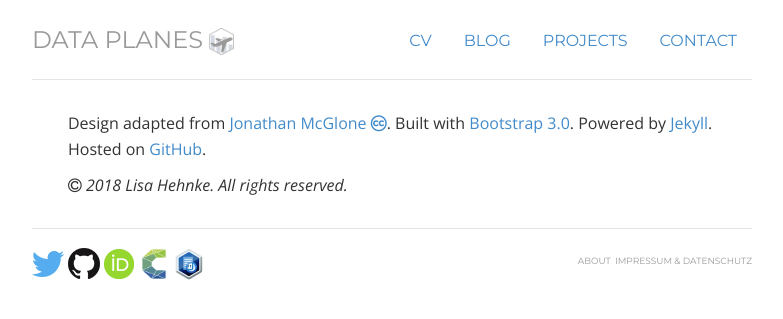
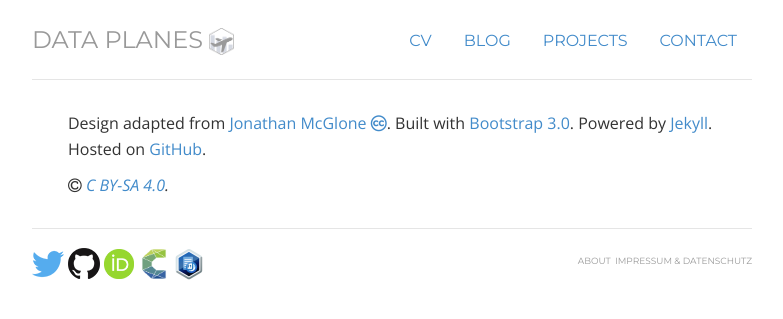
Before and after one commit to lhehnke/lhehnke.github.io, a Jekyll site: the page built from about/index.html, in a window 1280 px wide. Shown: the top 319 px of the page, without its empty margins (248-1031 px from the left). Built offline with Jekyll 4.4.1, drawn with Linux system fonts in a browser that asks for light colours; nearby versions of some CDN libraries.

Commit message:
Update to CC license

```diff
--- a/about/index.html
+++ b/about/index.html
@@ -20,6 +20,6 @@ description: Credits and information about lhehnke.github.io.
 			  Powered by <a href="https://jekyllrb.com/" target="_blank">Jekyll</a>.
 			  Hosted on <a href="https://github.com/" target="_blank">GitHub</a>.<br></p>
 
-			  <p><i class="fa fa-copyright"> </i> <i>2018 Lisa Hehnke. All rights reserved. </i></p>
+			  <p><i class="fa fa-copyright"> </i> <i> <a href="https://creativecommons.org/licenses/by-sa/4.0/" target="_blank">C BY-SA 4.0</a>.</i></p>
 
   </div>
```
